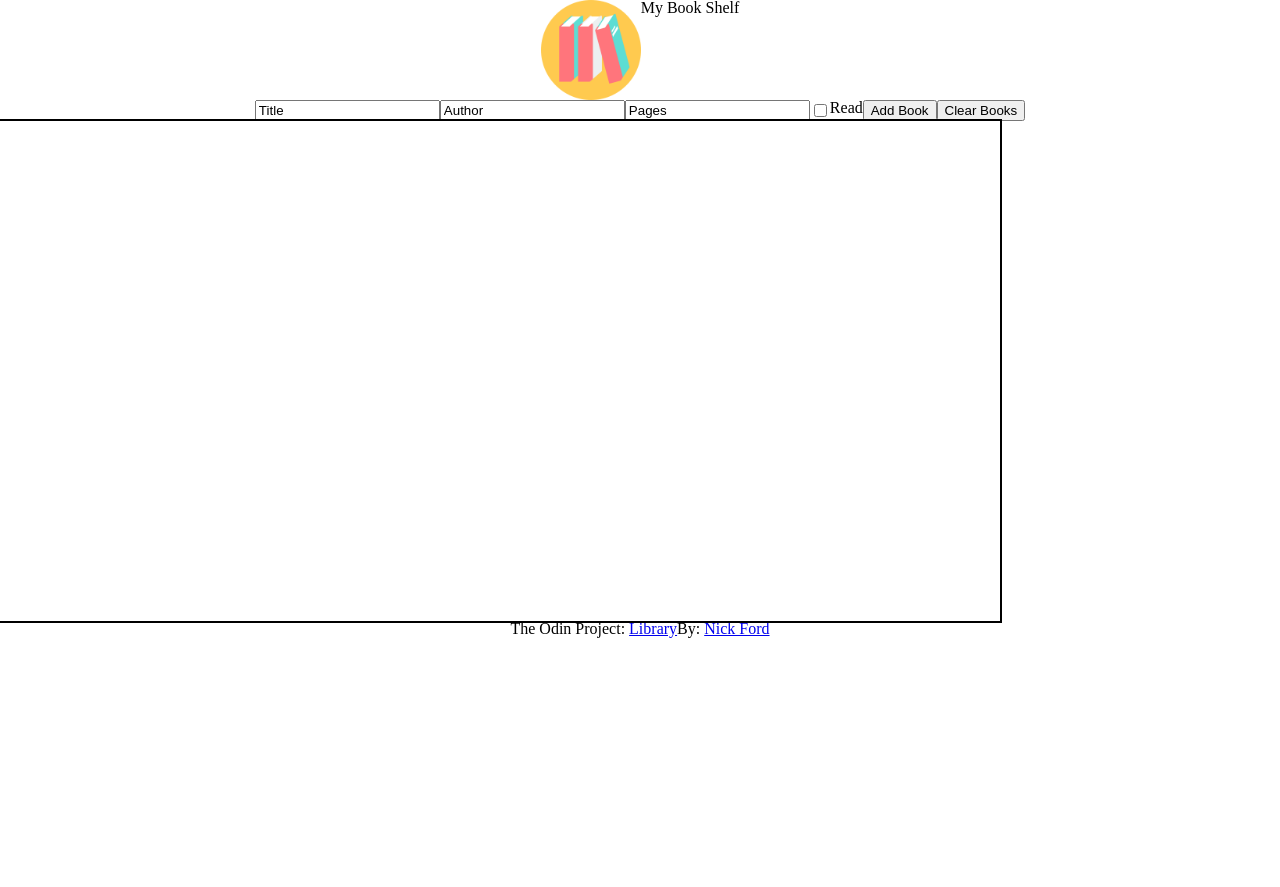
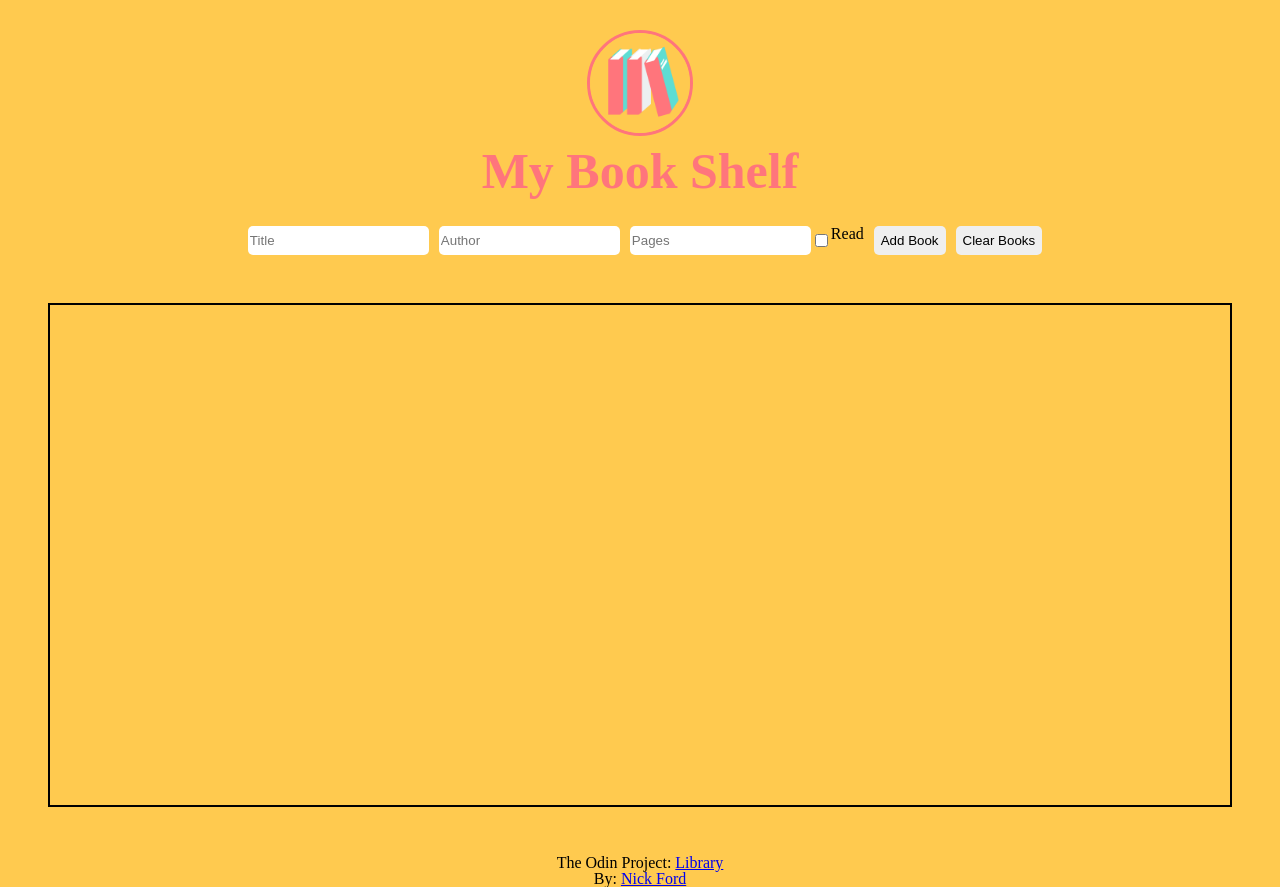
Before and after one commit to nfordhk/library, a plain HTML site: page index.html in a window 1280 px wide. Before the commit the page ends 800 px from the top, so only its background shows below. Drawn offline with Linux system fonts and the light colour scheme.

Commit message:
pushing mis changes

```diff
--- a/index.html
+++ b/index.html
@@ -10,20 +10,23 @@
     <body>
         <header class ="header-nav">
             <img id="library-icon" src="images/library_icon.png" alt="Library Icon">
-            <h1>My Book Shelf</h1>
+            <h1 id="site-title">My Book Shelf</h1>
         </header>
         <section class = "new-book"> <!--Add new book-->
-            <input type="text" name="title" value="Title"><br>
-            <input type="text" name="author" value="Author"><br>
-            <input type="text" name="pages" value="Pages"><br>
+            <input id="title" type="text" name="title" placeholder="Title"><br>
+            <input id="author" type="text" name="author"placeholder="Author"><br>
+            <input id="pages" type="text" name="pages" placeholder="Pages"><br>
 
-            <input type="checkbox" name="read" value="read">
+            <input id="read-checkbox" type="checkbox" name="read" value="read">
             <label>Read</label><br>
 
-            <input type="button" value="Add Book">
-            <input type="button" value="Clear Books">
+            <button id="addBook-button" type="button" value="Add Book">Add Book</button>
+            <button id="clearBooks-button" type="button" value="Clear Books">Clear Books</button>
         </section>
         <section class = "library-shelf"> <!--Display books-->
+            <ul>
+
+            </ul>
         </section>
         <footer class="footer-nav"> <!--Credits-->
             <p>The Odin Project: <a href="https://www.theodinproject.com/courses/javascript/lessons/library">Library</a></p>
--- a/style.css
+++ b/style.css
@@ -1,6 +1,27 @@
+body {
+    background-color: #ffca4f;
+  }
+
+button {
+    border: 0px solid transparent;
+    border-radius: 5px;
+    text-shadow: 0px 0px 0px transparent;
+    cursor: pointer;
+    margin-left: 10px;
+    padding: 7px;
+}
+
 .header-nav {
     display: flex;
-    justify-content: center;
+    align-items: center;
+    flex-direction: column;
+    margin-top: 30px;
+    margin-bottom: 10px;
+}
+
+img {
+    border: 3px solid #ff757c;
+    border-radius: 50%;
 }
 
 #library-icon {
@@ -8,22 +29,51 @@
     width: auto;
     max-width: 100px;
     max-height: 100px;
+    margin-bottom: 10px;
 }
+
+#site-title {
+    color: #ff757c;
+    font-weight: bold;
+    font-size: 50px;
+    margin-bottom: 20px;
+}
+
 
 .new-book {
     display: flex;
     justify-content: center;
 }
 
+#read-checkbox, label {
+}
+
+#title, #author, #pages {
+    border: 0px solid transparent;
+    border-radius: 5px;
+    text-shadow: 0px 0px 0px transparent;
+    margin-left: 10px;
+}
+
+
 .library-shelf {
-    width: 1000px;
+    margin-top: 50px;
+    margin-bottom: 50px;
+    margin-left: 50px;
+    margin-right: 50px;
+
+    width: auto;
     height: 500px;
+
     outline: solid 2px;
-    display: flex;
-    justify-content: center;
+}
+
+#harry-potter {
+    outline: #ff757c;
 }
 
 .footer-nav {
     display: flex;
-    justify-content: center;
+    align-items: center;
+    flex-direction: column;
 }
```
Also changed, not shown: 1 other file.
